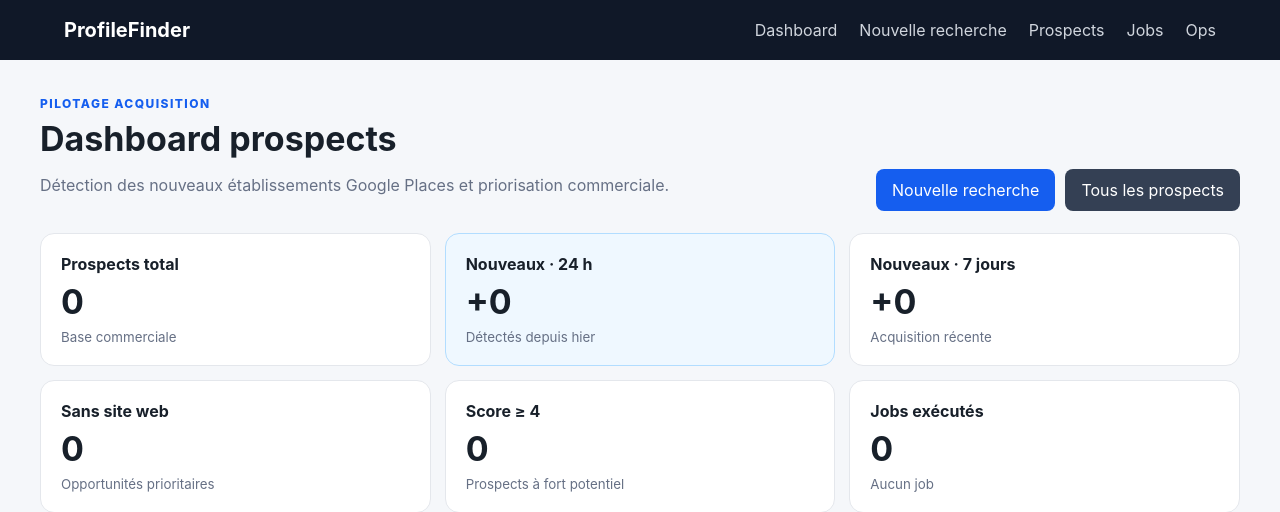
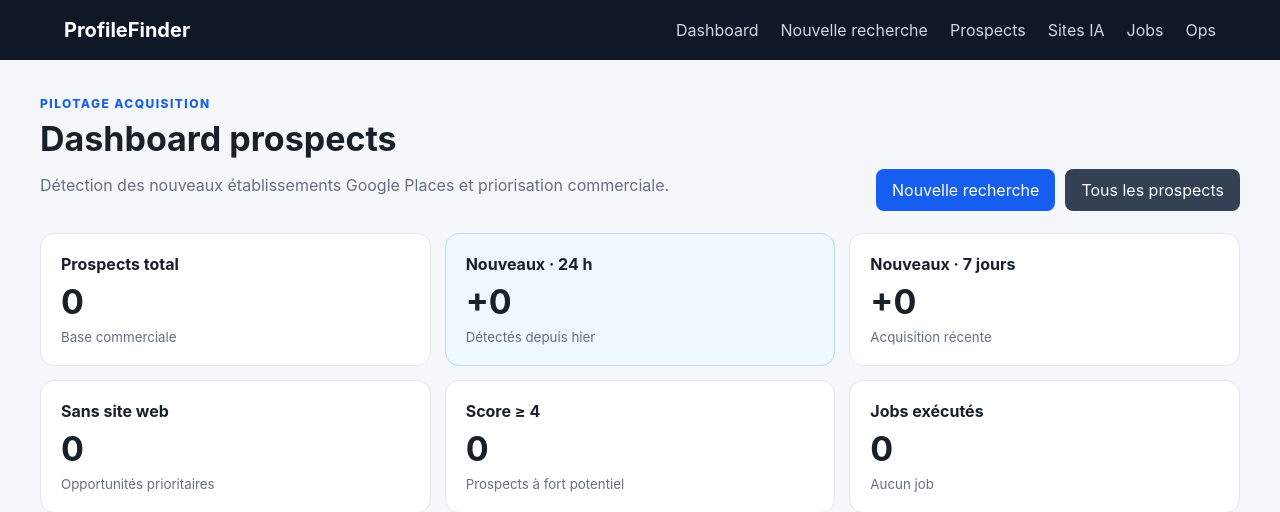
Before and after one commit to mopsoner/Profilefinder, a FastAPI app: page / in a window 1280 px wide. Shown: the top 512 px of the page. Run offline with FastAPI, Linux system fonts and the light colour scheme; data that the repository does not hold is empty.

Commit message:
Add Sites IA to main navigation

```diff
--- a/app/templates/base.html
+++ b/app/templates/base.html
@@ -1 +1 @@
-<!doctype html><html><head><meta charset="utf-8"><meta name="viewport" content="width=device-width,initial-scale=1"><title>ProfileFinder</title><link rel="stylesheet" href="/static/style.css"></head><body><nav><b>ProfileFinder</b><a href="/">Dashboard</a><a href="/search">Nouvelle recherche</a><a href="/leads">Prospects</a><a href="/jobs">Jobs</a><a href="/ops">Ops</a></nav><main>{% block content %}{% endblock %}</main></body></html>
+<!doctype html><html><head><meta charset="utf-8"><meta name="viewport" content="width=device-width,initial-scale=1"><title>ProfileFinder</title><link rel="stylesheet" href="/static/style.css"></head><body><nav><b>ProfileFinder</b><a href="/">Dashboard</a><a href="/search">Nouvelle recherche</a><a href="/leads">Prospects</a><a href="/sites">Sites IA</a><a href="/jobs">Jobs</a><a href="/ops">Ops</a></nav><main>{% block content %}{% endblock %}</main></body></html>
```
